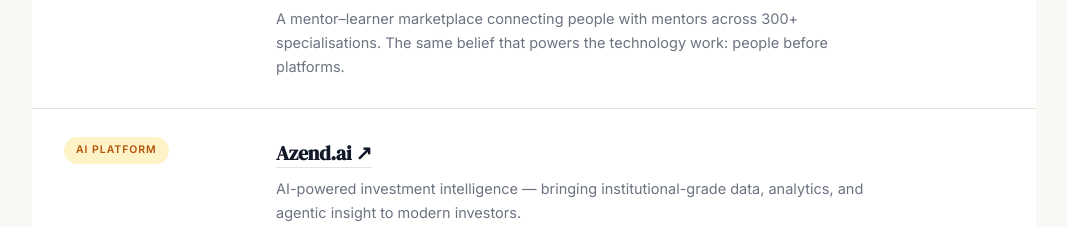
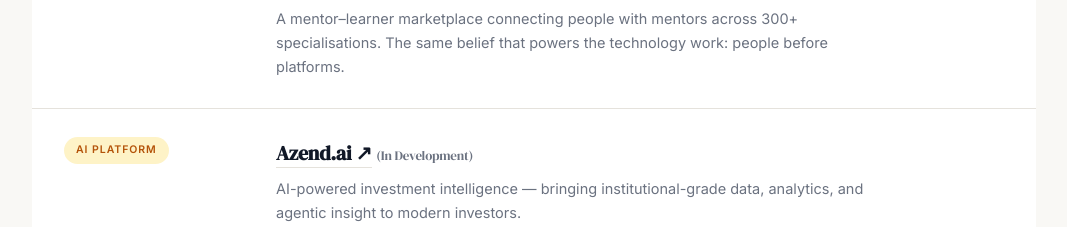
Before and after one commit to lakshmananal-cpu/laks-london, a Next.js app: page / in a window 1280 px wide. Shown: the part 4160-4387 px from the top of the page, without its empty margins (106-1173 px from the left). Built offline with nearby package versions, Linux system fonts and the light colour scheme.

Commit message:
fix: label Azend.ai as in development on the ventures list

```diff
--- a/app/page.tsx
+++ b/app/page.tsx
@@ -141,7 +141,7 @@
           <div className="venture">
             <span className="venture-tag">AI Platform</span>
             <div>
-              <h3><a href="https://azend-ai.vercel.app" target="_blank" rel="noopener" style={{ color: 'inherit', borderBottom: '1px solid var(--border)' }}>Azend.ai ↗</a></h3>
+              <h3><a href="https://azend-ai.vercel.app" target="_blank" rel="noopener" style={{ color: 'inherit', borderBottom: '1px solid var(--border)' }}>Azend.ai ↗</a> <span style={{ fontSize: 13, fontWeight: 400, color: 'var(--muted)' }}>(In Development)</span></h3>
               <p>AI-powered investment intelligence — bringing institutional-grade data, analytics, and agentic insight to modern investors.</p>
             </div>
           </div>
```
